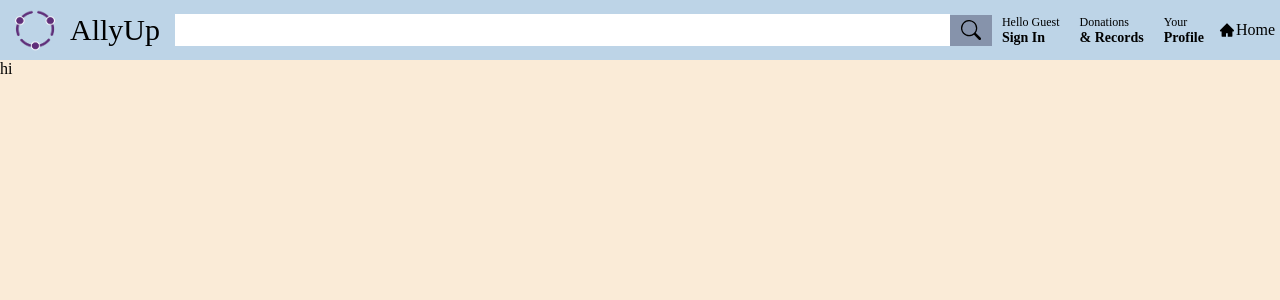
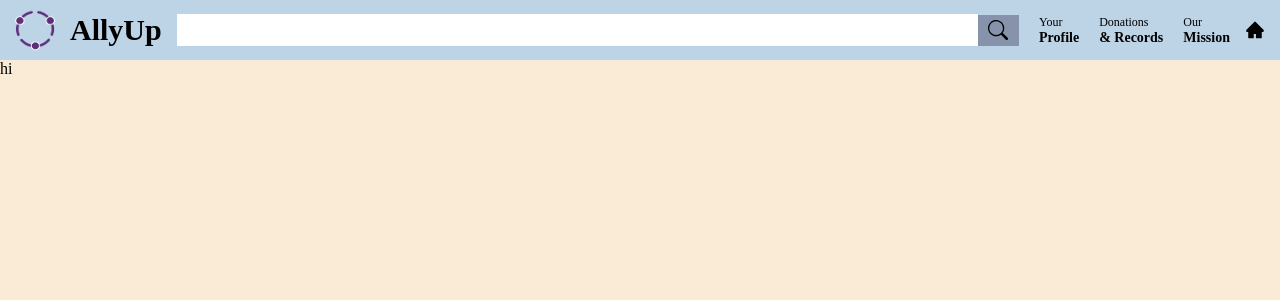
Before and after one commit to apcscap/allyup, a React (Create React App) app in the folder frontend-allyup/: page /home in a window 1280 px wide. Shown: the top 300 px of the page. Built offline with nearby package versions, Linux system fonts and the light colour scheme.

Commit message:
hotfixed navbar

```diff
--- a/frontend-allyup/src/Components/Home/Navbar/Navbar.css
+++ b/frontend-allyup/src/Components/Home/Navbar/Navbar.css
@@ -22,6 +22,7 @@
 .navbar-title{
     font-size: 30px;
     margin-right: 15px;
+    font-weight: 800;
 }
 
 .navbar-search {
@@ -45,6 +46,7 @@
     width: 45px;
     height: 31px;
     background-color: #8693ab;
+    margin-right: 10px;
 }
 
 #navbar-searchIcon {
@@ -66,22 +68,23 @@
 }
 
 .navbar-etcline1 {
-  font-size: 12px;
+    font-size: 12px;
 }
 
 .navbar-etcline2 {
-  font-size: 14px;
-  font-weight: 800;
+    font-size: 14px;
+    font-weight: 800;
 }
 
 .navbar-homeIcon {
     display: flex;
+    width: 30px;
     align-items: center;
-    font-size: 16px;
-    padding-right:5px;
+    justify-content: center;
+    margin-right: 10px;
 }
 
 #navbar-homeIcon {
-    padding-left: 5px;
-    padding-right: 1px;
+    width: 20px;
+    height: 20px;
 }
--- a/frontend-allyup/src/Components/Home/Navbar/Navbar.js
+++ b/frontend-allyup/src/Components/Home/Navbar/Navbar.js
@@ -22,20 +22,19 @@ export default function Navbar() {
 
             <div className="navbar-nav">
                 <div className="navbar-etc">
-                    <span className="navbar-etcline1">Hello Guest</span>
-                    <span className="navbar-etcline2">Sign In</span>
+                    <span className="navbar-etcline1">Your</span>
+                    <span className="navbar-etcline2">Profile</span>
                 </div>
                 <div className="navbar-etc">
                     <span className="navbar-etcline1">Donations</span>
                     <span className="navbar-etcline2">& Records</span>
                 </div>
                 <div className="navbar-etc">
-                    <span className="navbar-etcline1">Your</span>
-                    <span className="navbar-etcline2">Profile</span>
+                    <span className="navbar-etcline1">Our</span>
+                    <span className="navbar-etcline2">Mission</span>
                 </div>
                 <div className="navbar-homeIcon">
                     <AiFillHome id="navbar-homeIcon"/>
-                    Home
                 </div>
             </div>
         </div>
```
